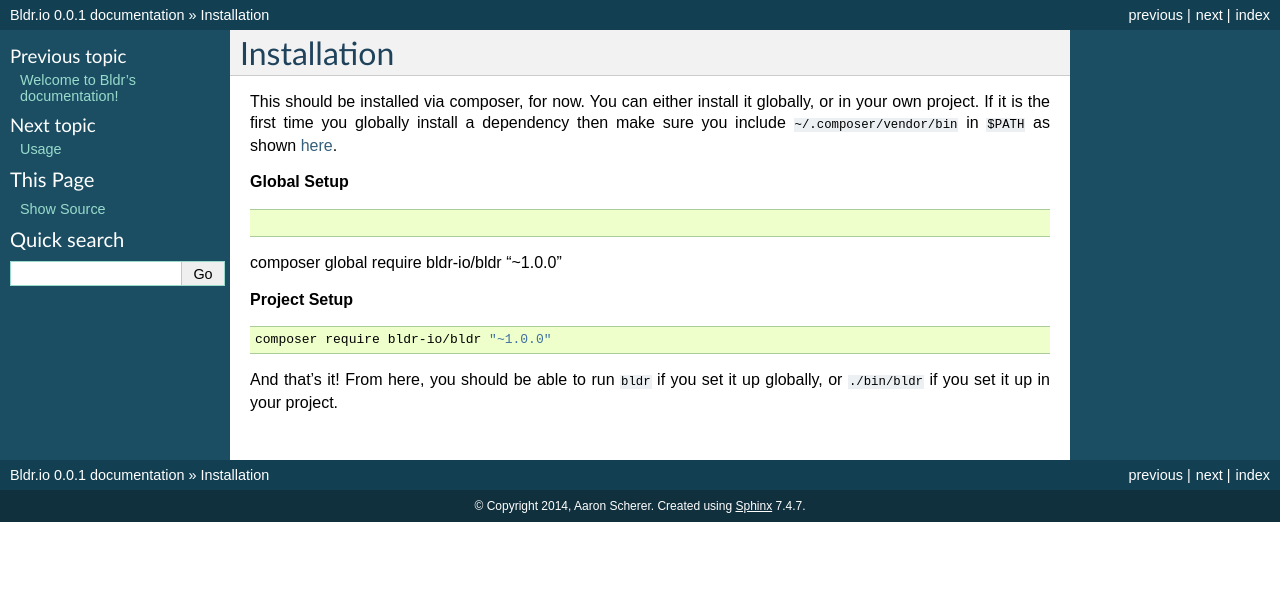
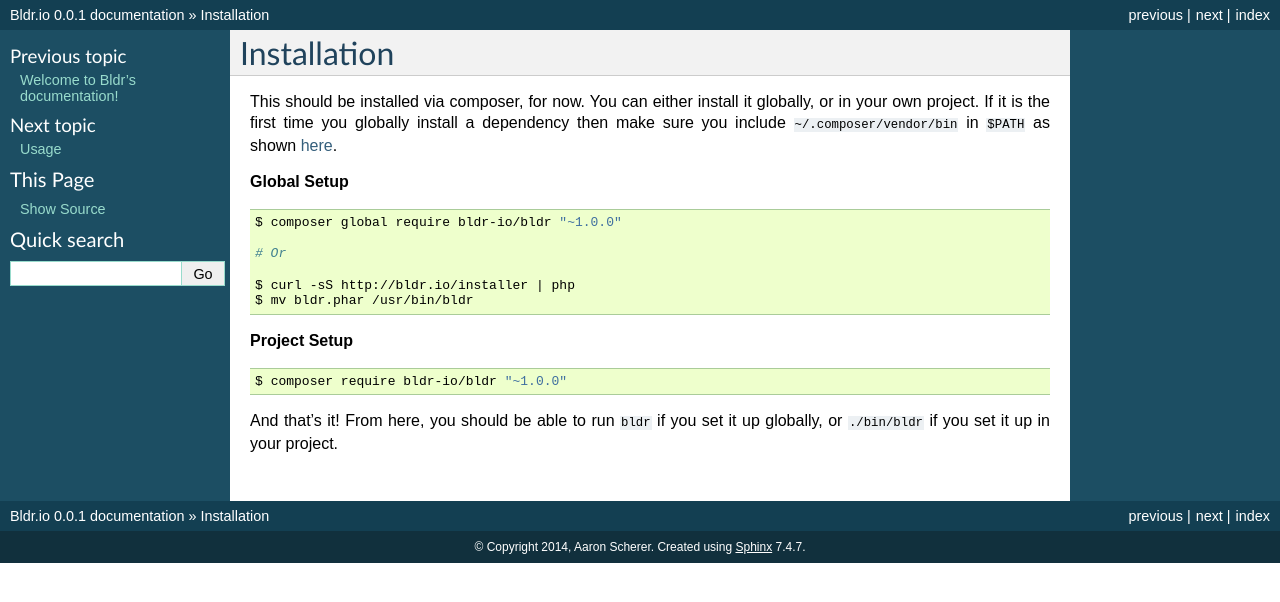
Before and after one commit to bldr-io/bldr, a Sphinx documentation site: the page built from docs/installation.rst, in a window 1280 px wide. Shown: the top 602 px of the page. Built offline with Sphinx 7.4.7, drawn with Linux system fonts in a browser that asks for light colours; pages that are not in the unit, such as notebooks, are missing from menus.

```diff
--- a/docs/installation.rst
+++ b/docs/installation.rst
@@ -9,13 +9,22 @@
 
 .. code-block:: shell
 
-composer global require bldr-io/bldr "~1.0.0"
+    $ composer global require bldr-io/bldr "~1.0.0"
+
+    # Or
+
+    $ curl -sS http://bldr.io/installer | php
+    $ mv bldr.phar /usr/bin/bldr
+
 
 **Project Setup**
 
 .. code-block:: shell
 
-    composer require bldr-io/bldr "~1.0.0"
+    $ composer require bldr-io/bldr "~1.0.0"
+
+
+
 
 
 And that's it! From here, you should be able to run ``bldr`` if you set it up globally, or ``./bin/bldr`` if you set
```
Also changed, not shown: 2 other files.
